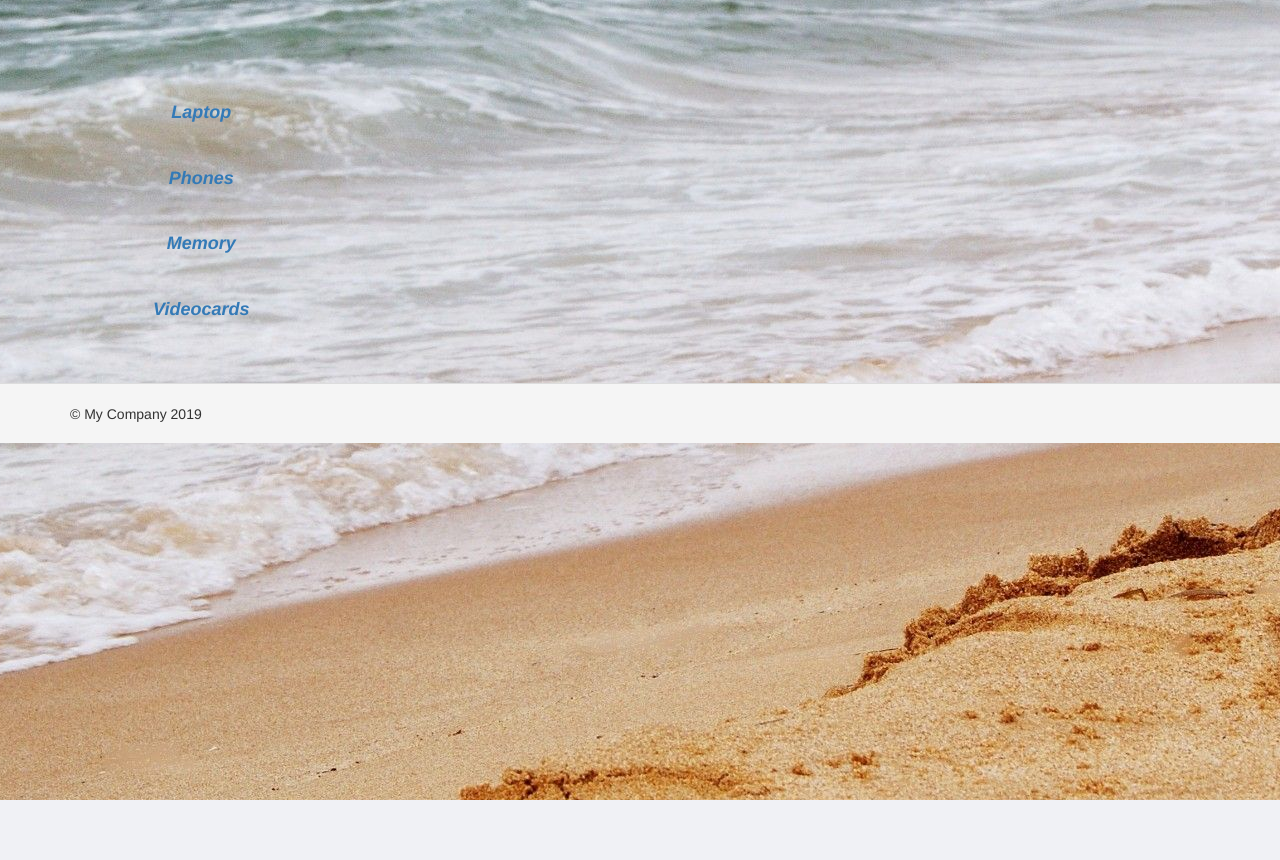
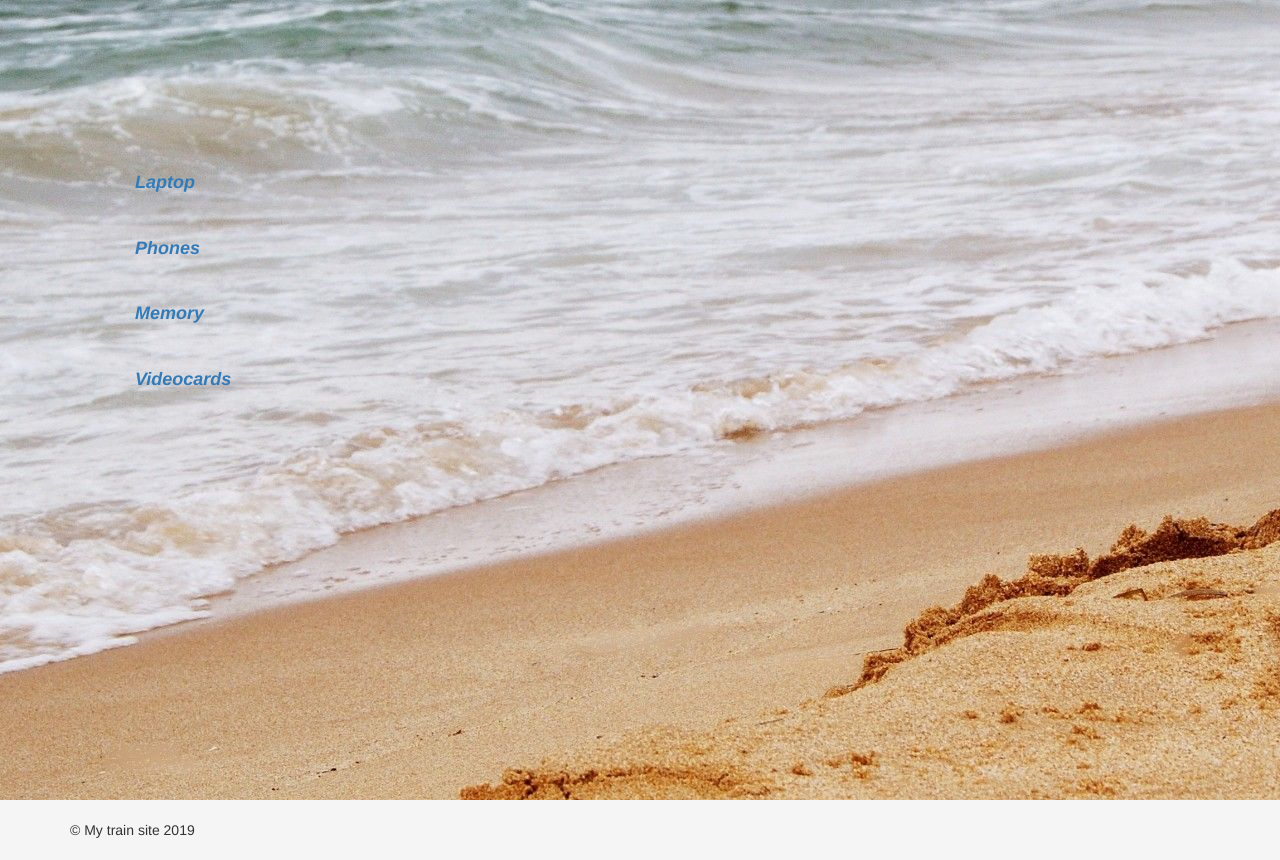
Before and after one commit to dmitryalex2012/siteManufactura, a Yii app: template views/products/list.php in a window 1280 px wide. Before the commit the page ends 800 px from the top, so only its background shows below. Run offline with PHP 8.4 and a stand-in for Yii, Linux system fonts and the light colour scheme; the template is opened without the code that fills it, so the values that code supplies are empty; some libraries are stand-ins or nearby versions.

Commit message:
css changes

```diff
--- a/controllers/ProductsController.php
+++ b/controllers/ProductsController.php
@@ -37,8 +37,8 @@
     public function actionList()
     {
         //    $items = Singer::find()->where(['id'=>1]);
-//        $items = Singer::find()->all();
         $items = Singer::find()->all();
+//        $items = Singer::find()->asArray()->all();
         return $this->render('list', [
             'countTotal' => 6000000000,
             'title' => 'My page of world people',
--- a/views/layouts/main.php
+++ b/views/layouts/main.php
@@ -27,6 +27,7 @@
 <body>
 <?php $this->beginBody() ?>
 
+<div class="wrap">
     <?php
     NavBar::begin([
         'brandLabel' => Yii::$app->name,
@@ -69,7 +70,7 @@
 
 <footer class="footer">
     <div class="container">
-        <p class="pull-left">&copy; My Company <?= date('Y') ?></p>
+        <p class="pull-left">&copy; My train site <?= date('Y') ?></p>
 
         <p class="pull-right"><?= Yii::powered() ?></p>
     </div>
--- a/views/products/list.php
+++ b/views/products/list.php
@@ -6,7 +6,7 @@
 
 <div class="products">
     <div class="row">
-        <div class="col-12 col-sm-3">
+        <div class="col-12 col-sm-2">
             <div class="sidebar">
                 <ul>
                     <li><a href="#">Laptop</a></li>
@@ -18,13 +18,13 @@
         </div>
 
 
-        <div class="col-12 col-sm-9">
+        <div class="col-12 col-sm-10">
             <?php $i = 0;
             foreach ($items as $key => $item):
-                if ((((++$i) % 3) == 1)): ?>
+                if ((((++$i) % 4) == 1)): ?>
                     <div class="row">
                 <?php endif; ?>
-                <div class="col-12 col-sm-6 col-md-4 text-center shadow-lg">
+                <div class="col-12 col-sm-6 col-md-3 text-center shadow-lg">
                     <h3>Device-<?php echo $item->id; ?></h3>
                     <img src="/<?php echo $item->notes; ?>" width="100%" class="col-10"><br>
                     <p> Width: 1m <br> High: 2m <br> Weight 5kg<br></p>
@@ -32,7 +32,7 @@
                         <button type="button" class="btn btn-outline-success">Buy</button>
                     </a>
                 </div>
-                <?php if ((($i % 3) == 0)): ?>
+                <?php if ((($i % 4) == 0)): ?>
                 </div>
             <?php endif; ?>
             <?php endforeach; ?>
--- a/web/css/presentation.css
+++ b/web/css/presentation.css
@@ -5,7 +5,7 @@
 }
 
 .wrap {
-    max-width: 1100px;
+    /*max-width: 1100px;*/
     margin: auto;
 }
 
--- a/web/css/site.css
+++ b/web/css/site.css
@@ -11,13 +11,13 @@
 }
 
 .wrap > .container {
-    padding: 70px 15px 20px;
+    padding: 70px 30px 20px;
 }
 
 .footer {
     height: 60px;
     background-color: #f5f5f5;
-    border-top: 1px solid #ddd;
+    /*border-top: 1px solid #ddd;*/
     padding-top: 20px;
 }
 
```
Also changed, not shown: config/web.php (+7 -4 lines), controllers/BuyController.php (+8 -35 lines), views/buy/presentation.php (+6 -6 lines). Lines whose indentation alone changed are shown as unchanged.
